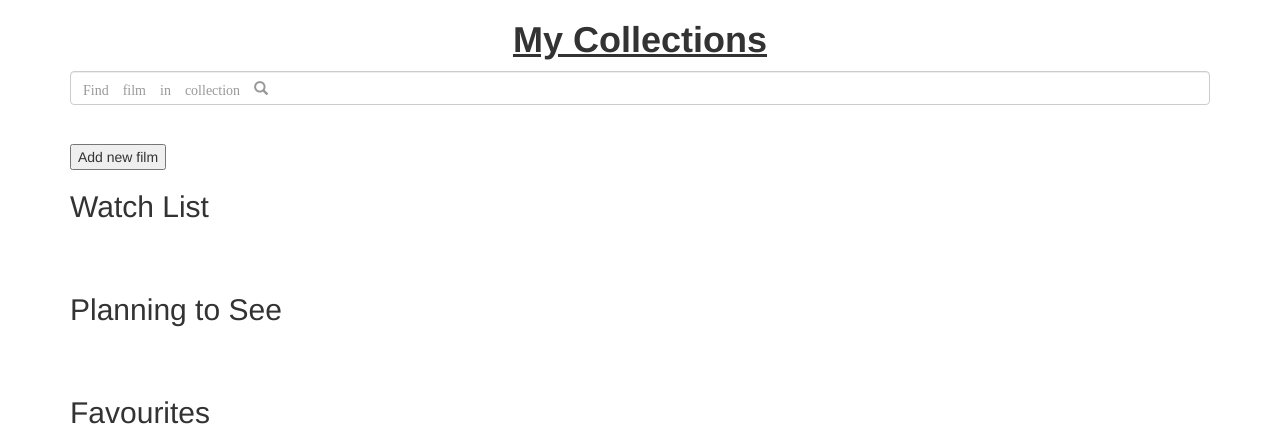
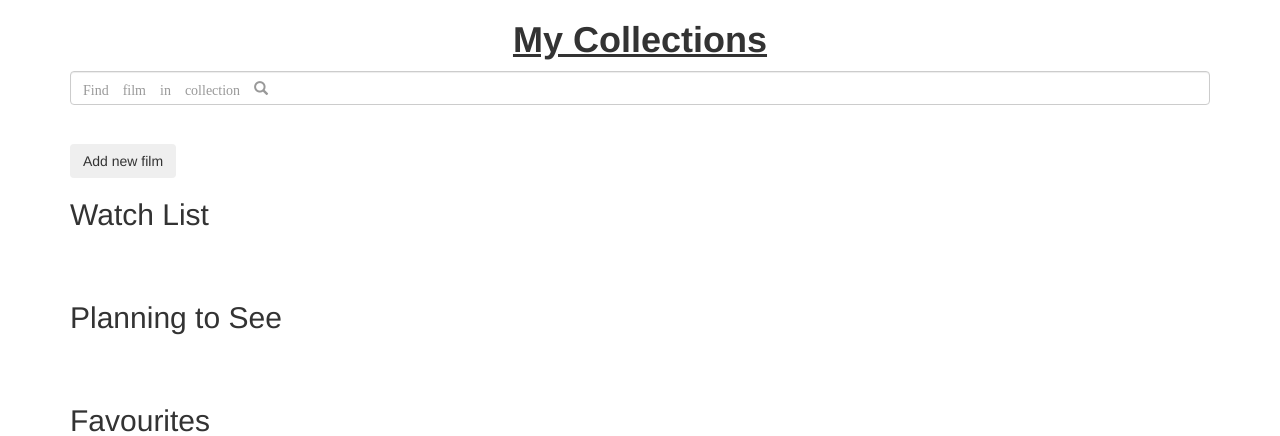
Before and after one commit to MichaelSosulski/Agile-Web-Dev-Group-58, a Flask app: page /Collection in a window 1280 px wide. Shown: the part 52-488 px from the top of the page. Run offline with Flask 3, Linux system fonts and the light colour scheme; the visitor is signed in with stand-in values (Sample User, id 1); data that the repository does not hold is empty; some libraries are stand-ins or nearby versions.

Commit message:
Changed add film button styling to look more modern.

```diff
--- a/app/templates/CollectionPage.html
+++ b/app/templates/CollectionPage.html
@@ -19,7 +19,7 @@
         </div>
         <br>
         <div class="dropdown">
-            <button id="addBtn" type="button">Add new film</button>
+            <button id="addBtn" class="btn btn-secondary" type="button">Add new film</button>
             <div id="addDropdown" class="dropdown-content drop-left">
                 <form name="addFilmForm" action="{{ url_for('add_film') }}" method="post">
                     <!--includes the csrf token and hidden film data fields-->
```
